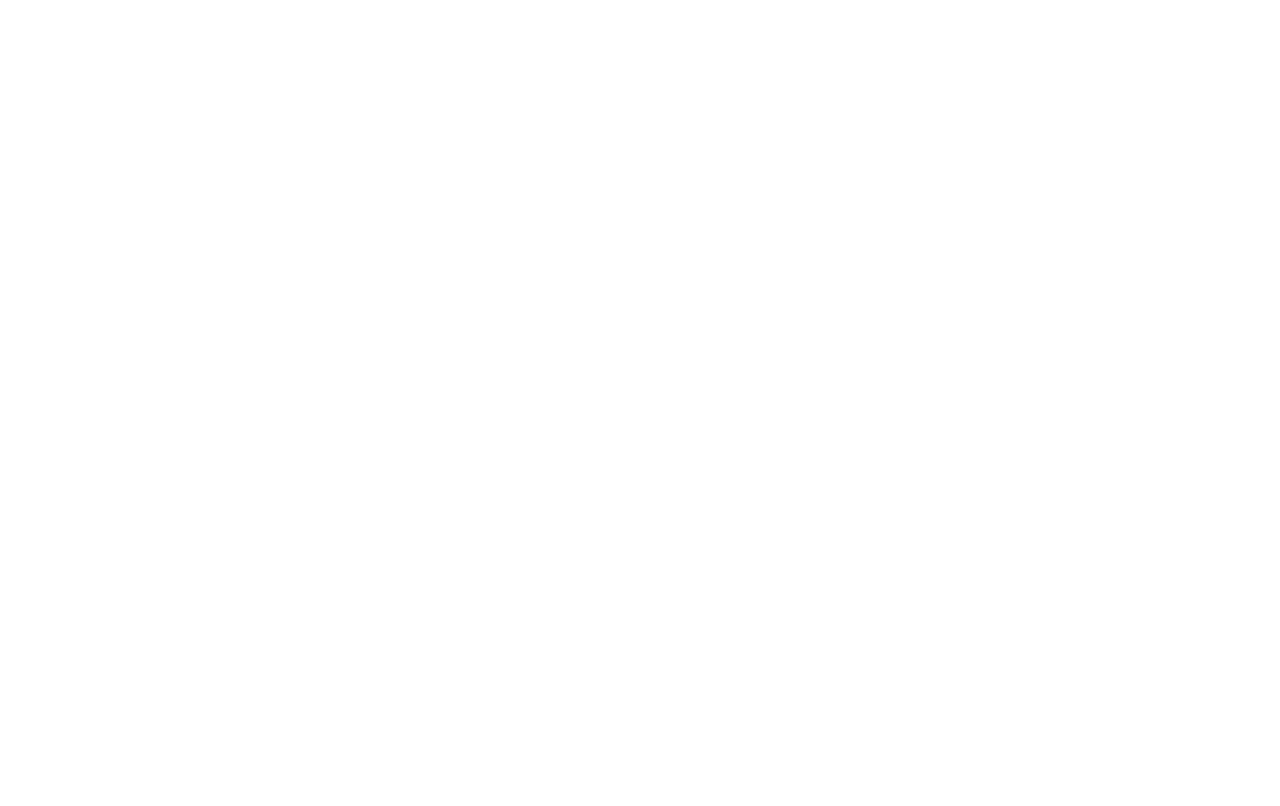
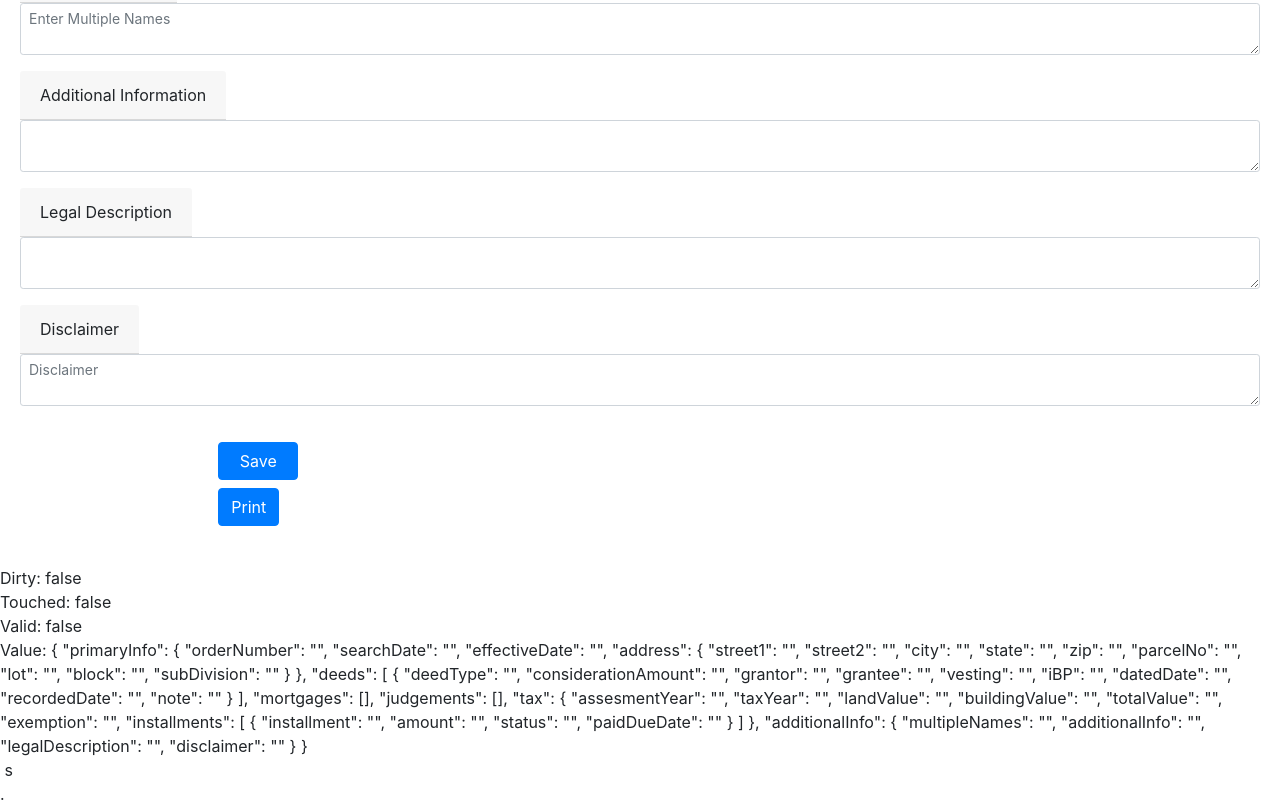
Before and after one commit to mohanreddy070/titledoc, an Angular app: page /form in a window 1280 px wide. Before the commit this address led to /. Shown: the part 1460-2266 px from the top of the page. Before the commit the page ends 800 px from the top, so only its background shows below. Built offline with nearby package versions, Linux system fonts and the light colour scheme.

Commit message:
6 files modified

```diff
--- a/src/app/app-routing.module.ts
+++ b/src/app/app-routing.module.ts
@@ -5,7 +5,8 @@
 import { PrintComponent} from './print/print.component';
 
 const routes: Routes = [
-  { path: '', component:  FormComponent},
+  { path: '', redirectTo:  '/form', pathMatch :'full'},
+  { path: 'form', component:  FormComponent},
   { path: 'result', component: ReportComponent },
    { path: 'print',
     outlet: 'print',
--- a/src/app/app.component.html
+++ b/src/app/app.component.html
@@ -1,2 +1,6 @@
-<router-outlet></router-outlet>
-<router-outlet name="print"></router-outlet>
+<div [class.isPrinting]="printService.isPrinting">
+  hello!
+  <router-outlet></router-outlet>
+  <router-outlet name="print"></router-outlet>
+</div>
+.
--- a/src/app/app.component.ts
+++ b/src/app/app.component.ts
@@ -1,4 +1,5 @@
 import { Component } from '@angular/core';
+import { PrintService } from './print.service';
 
 @Component({
   selector: 'my-app',
@@ -7,4 +8,5 @@
 })
 export class AppComponent  {
   name = 'Angular';
+  constructor(public printService: PrintService) { }
 }
--- a/src/app/print.service.ts
+++ b/src/app/print.service.ts
@@ -11,14 +11,14 @@
 
   printDocument() {
     this.isPrinting = true;
-    this.router.navigate(['/',{ outlets: { 'print': 'print' }}]);
+    this.router.navigate([{ outlets: { 'print': 'print' }}]);
   }
 
   onDataReady() {
     setTimeout(() => {
-      //window.print();
+      window.print();
       this.isPrinting = false;
-      //this.router.navigate([{ outlets: { 'print': null }}]);
+      this.router.navigate([{ outlets: { 'print': null }}]);
     });
   }
 }
--- a/src/app/report/report.component.css
+++ b/src/app/report/report.component.css
@@ -0,0 +1,5 @@
+@media screen {
+  :host {
+    display: none;
+  }
+}
--- a/src/styles.css
+++ b/src/styles.css
@@ -1,9 +1,6 @@
 /* Add application styles & imports to this file! */;
 
-div.card-header {
- font-size: large;
+@media print {
+  .isPrinting > * { display: none; }
+  .isPrinting app-report { display: block; }
 }
-
-div.card {
-  margin-top: 10px
-}
```
